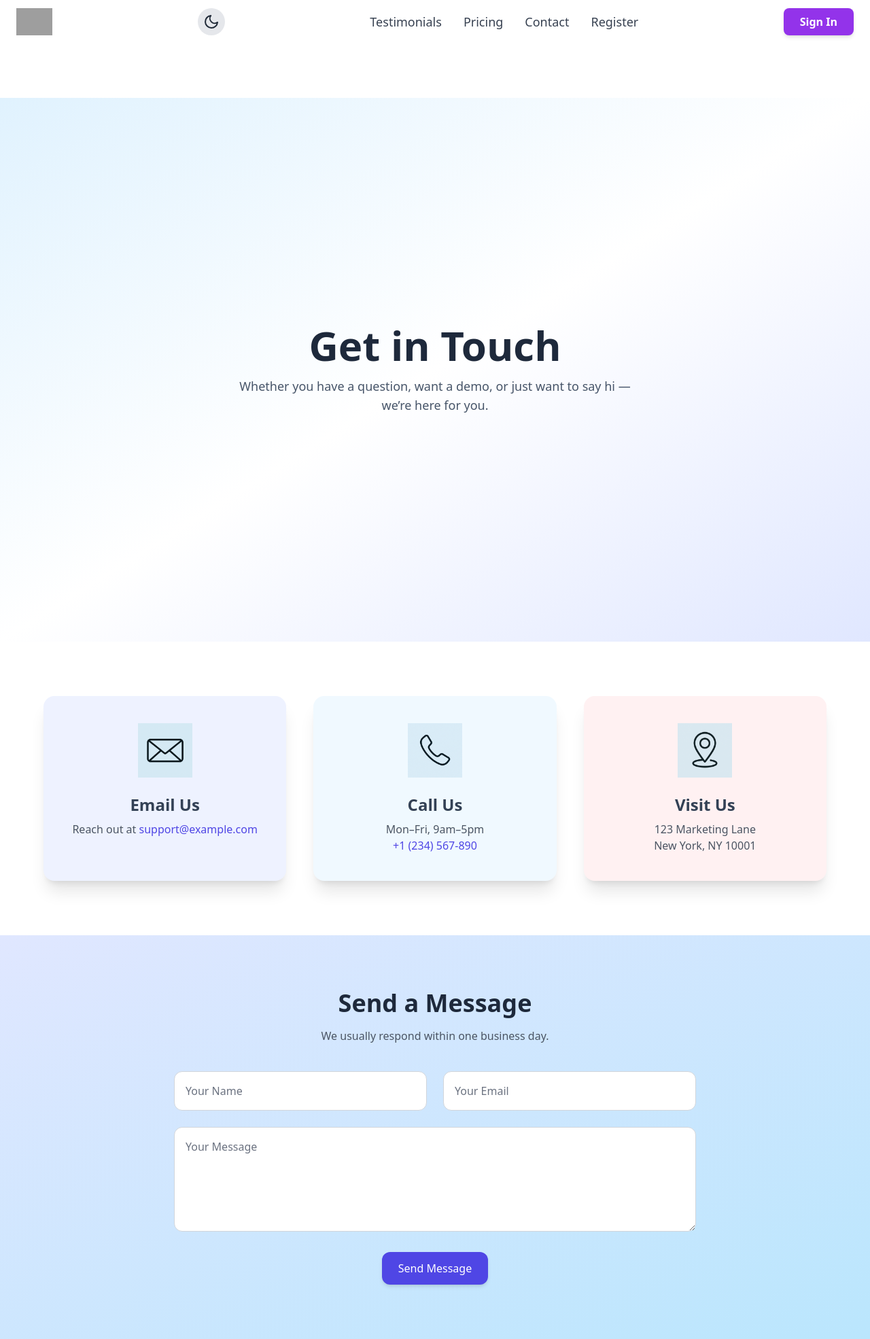
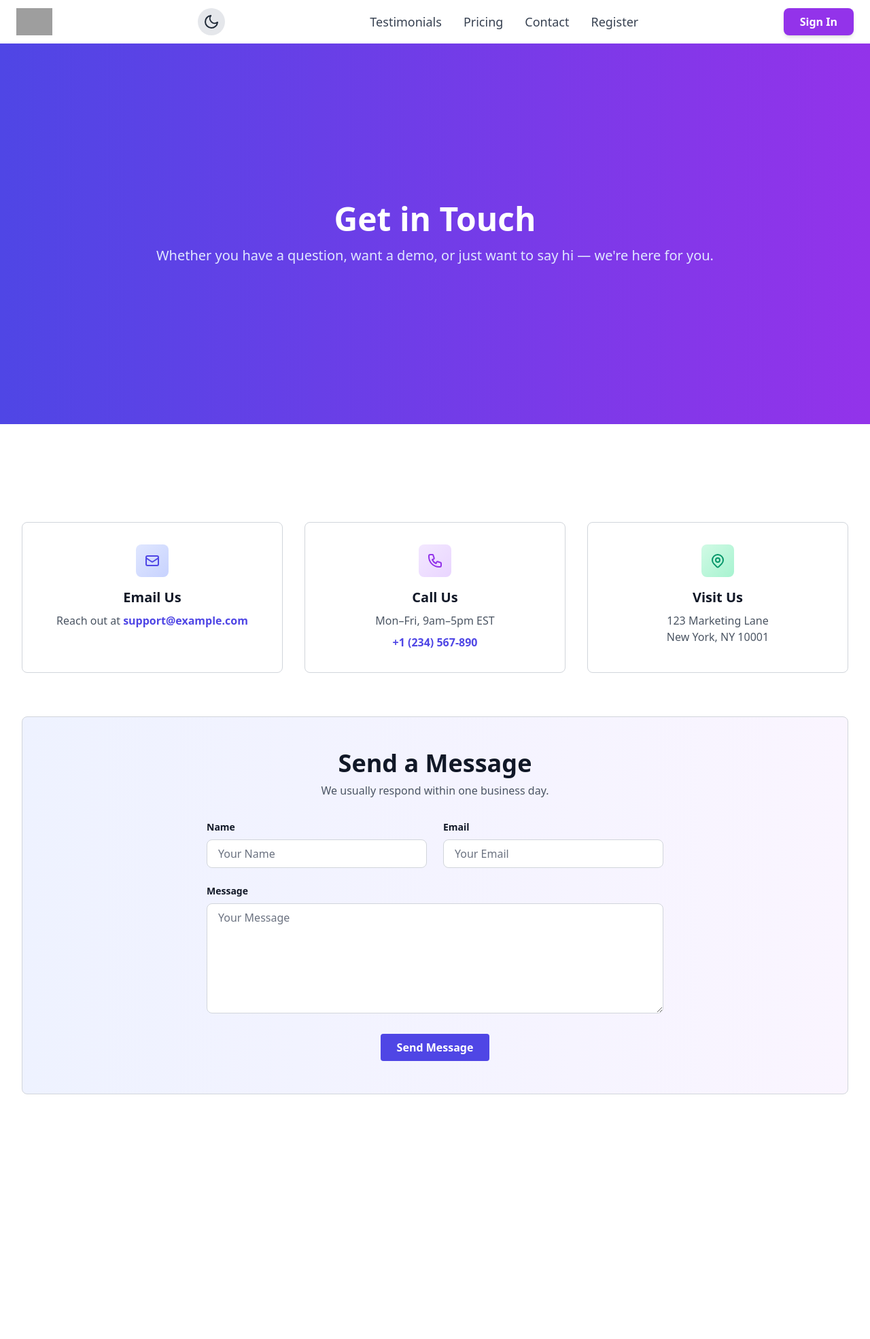
Before and after one commit to cooleymike/marketing, a Django app: page /contact/ in a window 1280 px wide. Shown: the whole page at 68% size. After the commit the page ends 1610 px from the top, so only its background shows below. Run offline with Django 4.2, Linux system fonts and the light colour scheme; some libraries are stand-ins or nearby versions; grey boxes are pictures that could not be loaded.

Commit message:
redesign contact page, improved layout (#25)

```diff
--- a/core/templates/contact.html
+++ b/core/templates/contact.html
@@ -1,54 +1,106 @@
 {% extends "base.html" %}
-{% block title %}Contact Us{% endblock %}
+{% block title %}Contact Us – My Marketing App{% endblock %}
+
+{% block hero %}
+<section class="bg-gradient-to-r from-indigo-600 to-purple-600 text-white text-center py-32 px-4 min-h-[70vh] flex flex-col justify-center">
+    <h1 class="text-4xl md:text-5xl font-bold">
+        Get in Touch
+    </h1>
+    <p class="text-lg md:text-xl mt-4 text-indigo-100">
+        Whether you have a question, want a demo, or just want to say hi — we're here for you.
+    </p>
+</section>
+{% endblock %}
+
 {% block content %}
+<div class="max-w-7xl mx-auto px-4 sm:px-6 lg:px-8 py-16">
 
-<!-- Hero Section -->
-<section class="h-screen flex flex-col justify-center items-center bg-gradient-to-br from-sky-100 via-white to-indigo-100 dark:from-gray-900 dark:via-gray-800 dark:to-gray-900">
-  <h1 class="text-5xl md:text-6xl font-extrabold text-slate-800 dark:text-white text-center mb-4">Get in Touch</h1>
-  <p class="text-lg text-slate-600 dark:text-gray-300 text-center max-w-xl">Whether you have a question, want a demo, or just want to say hi — we’re here for you.</p>
-</section>
+    {# Contact Methods #}
+    <div class="grid grid-cols-1 md:grid-cols-3 gap-8 mb-16">
 
-<!-- Contact Cards -->
-<section class="py-20 px-6 md:px-16 bg-white dark:bg-gray-900">
-  <div class="grid md:grid-cols-3 gap-10">
-
-    <div class="feature-card bg-indigo-50 dark:bg-gray-800 rounded-2xl shadow-xl p-10 transform hover:-translate-y-2 hover:rotate-1 transition-all duration-500 text-center">
-      <img src="/static/images/mail.png" alt="Email" class="h-20 mb-6 mx-auto animate-fade-in">
-      <h3 class="text-2xl font-bold text-slate-700 dark:text-white">Email Us</h3>
-      <p class="text-gray-600 dark:text-gray-300 mt-2">Reach out at <a href="mailto:support@example.com" class="text-indigo-600 dark:text-indigo-400 hover:underline">support@example.com</a></p>
+        {# Email #}
+        <div class="border border-gray-300 dark:border-gray-600 rounded-lg p-8 bg-white dark:bg-gray-800 hover:shadow-lg transition duration-200 text-center">
+            <div class="w-12 h-12 bg-gradient-to-br from-indigo-100 to-indigo-200 dark:from-indigo-900 dark:to-indigo-800 rounded-lg flex items-center justify-center mb-4 mx-auto">
+                <svg class="w-6 h-6 text-indigo-600 dark:text-indigo-300" fill="none" stroke="currentColor" viewBox="0 0 24 24">
+                    <path stroke-linecap="round" stroke-linejoin="round" stroke-width="2" d="M3 8l7.89 5.26a2 2 0 002.22 0L21 8M5 19h14a2 2 0 002-2V7a2 2 0 00-2-2H5a2 2 0 00-2 2v10a2 2 0 002 2z" />
+                </svg>
+            </div>
+            <h3 class="text-xl font-bold text-gray-900 dark:text-white mb-2">Email Us</h3>
+            <p class="text-gray-600 dark:text-gray-300">
+                Reach out at <a href="mailto:support@example.com" class="text-indigo-600 dark:text-indigo-400 hover:underline font-semibold">support@example.com</a>
+            </p>
         </div>
 
-    <div class="feature-card bg-sky-50 dark:bg-gray-800 rounded-2xl shadow-xl p-10 transform hover:-translate-y-2 hover:-rotate-1 transition-all duration-500 text-center">
-      <img src="/static/images/phone.png" alt="Phone" class="h-20 mb-6 mx-auto animate-fade-in">
-      <h3 class="text-2xl font-bold text-slate-700 dark:text-white">Call Us</h3>
-      <p class="text-gray-600 dark:text-gray-300 mt-2">Mon–Fri, 9am–5pm<br><a href="tel:+1234567890" class="text-indigo-600 dark:text-indigo-400 hover:underline">+1 (234) 567-890</a></p>
+        {# Phone #}
+        <div class="border border-gray-300 dark:border-gray-600 rounded-lg p-8 bg-white dark:bg-gray-800 hover:shadow-lg transition duration-200 text-center">
+            <div class="w-12 h-12 bg-gradient-to-br from-purple-100 to-purple-200 dark:from-purple-900 dark:to-purple-800 rounded-lg flex items-center justify-center mb-4 mx-auto">
+                <svg class="w-6 h-6 text-purple-600 dark:text-purple-300" fill="none" stroke="currentColor" viewBox="0 0 24 24">
+                    <path stroke-linecap="round" stroke-linejoin="round" stroke-width="2" d="M3 5a2 2 0 012-2h3.28a1 1 0 01.948.684l1.498 4.493a1 1 0 01-.502 1.21l-2.257 1.13a11.042 11.042 0 005.516 5.516l1.13-2.257a1 1 0 011.21-.502l4.493 1.498a1 1 0 01.684.949V19a2 2 0 01-2 2h-1C9.716 21 3 14.284 3 6V5z" />
+                </svg>
+            </div>
+            <h3 class="text-xl font-bold text-gray-900 dark:text-white mb-2">Call Us</h3>
+            <p class="text-gray-600 dark:text-gray-300 mb-2">Mon–Fri, 9am–5pm EST</p>
+            <a href="tel:+1234567890" class="text-indigo-600 dark:text-indigo-400 hover:underline font-semibold">+1 (234) 567-890</a>
         </div>
 
-    <div class="feature-card bg-rose-50 dark:bg-gray-800 rounded-2xl shadow-xl p-10 transform hover:-translate-y-2 hover:scale-105 transition-all duration-500 text-center">
-      <img src="/static/images/location.png" alt="Location" class="h-20 mb-6 mx-auto animate-fade-in">
-      <h3 class="text-2xl font-bold text-slate-700 dark:text-white">Visit Us</h3>
-      <p class="text-gray-600 dark:text-gray-300 mt-2">123 Marketing Lane<br>New York, NY 10001</p>
+        {# Location #}
+        <div class="border border-gray-300 dark:border-gray-600 rounded-lg p-8 bg-white dark:bg-gray-800 hover:shadow-lg transition duration-200 text-center">
+            <div class="w-12 h-12 bg-gradient-to-br from-emerald-100 to-emerald-200 dark:from-emerald-900 dark:to-emerald-800 rounded-lg flex items-center justify-center mb-4 mx-auto">
+                <svg class="w-6 h-6 text-emerald-600 dark:text-emerald-300" fill="none" stroke="currentColor" viewBox="0 0 24 24">
+                    <path stroke-linecap="round" stroke-linejoin="round" stroke-width="2" d="M17.657 16.657L13.414 20.9a1.998 1.998 0 01-2.827 0l-4.244-4.243a8 8 0 1111.314 0z" />
+                    <path stroke-linecap="round" stroke-linejoin="round" stroke-width="2" d="M15 11a3 3 0 11-6 0 3 3 0 016 0z" />
+                </svg>
+            </div>
+            <h3 class="text-xl font-bold text-gray-900 dark:text-white mb-2">Visit Us</h3>
+            <p class="text-gray-600 dark:text-gray-300">
+                123 Marketing Lane<br>
+                New York, NY 10001
+            </p>
         </div>
 
     </div>
-</section>
 
-<!-- Contact Form Section -->
-<section class="py-20 bg-gradient-to-br from-indigo-100 to-sky-200 dark:from-gray-800 dark:to-gray-700">
-  <div class="max-w-3xl mx-auto text-center">
-    <h2 class="text-4xl font-bold text-slate-800 dark:text-white">Send a Message</h2>
-    <p class="mt-4 text-gray-600 dark:text-gray-300">We usually respond within one business day.</p>
+    {# Contact Form Section #}
+    <div class="border border-gray-300 dark:border-gray-600 rounded-lg p-8 md:p-12 bg-gradient-to-r from-indigo-50 to-purple-50 dark:from-indigo-900 dark:to-purple-900">
+        <div class="max-w-2xl mx-auto">
+            <h2 class="text-3xl md:text-4xl font-bold text-gray-900 dark:text-white mb-2 text-center">
+                Send a Message
+            </h2>
+            <p class="text-gray-600 dark:text-gray-300 text-center mb-8">
+                We usually respond within one business day.
+            </p>
 
-    <form method="post" class="mt-10 space-y-6">
+            <form method="post" class="space-y-6">
                 {% csrf_token %}
-      <div class="grid md:grid-cols-2 gap-6">
-        <input type="text" name="name" placeholder="Your Name" required class="w-full p-4 rounded-xl border border-gray-300 dark:border-gray-600 bg-white dark:bg-gray-800 text-gray-900 dark:text-white">
-        <input type="email" name="email" placeholder="Your Email" required class="w-full p-4 rounded-xl border border-gray-300 dark:border-gray-600 bg-white dark:bg-gray-800 text-gray-900 dark:text-white">
+
+                <div class="grid grid-cols-1 md:grid-cols-2 gap-6">
+                    <div>
+                        <label for="name" class="block text-sm font-semibold text-gray-900 dark:text-white mb-2">Name</label>
+                        <input type="text" id="name" name="name" placeholder="Your Name" required
+                               class="w-full px-4 py-2 rounded-lg border border-gray-300 dark:border-gray-600 bg-white dark:bg-gray-800 text-gray-900 dark:text-white placeholder-gray-500 dark:placeholder-gray-400 focus:ring-2 focus:ring-indigo-500 focus:border-transparent transition">
                     </div>
-      <textarea name="message" placeholder="Your Message" rows="5" required class="w-full p-4 rounded-xl border border-gray-300 dark:border-gray-600 bg-white dark:bg-gray-800 text-gray-900 dark:text-white"></textarea>
-      <button type="submit" class="bg-indigo-600 text-white px-6 py-3 rounded-xl shadow-md hover:bg-indigo-700 transition">Send Message</button>
+                    <div>
+                        <label for="email" class="block text-sm font-semibold text-gray-900 dark:text-white mb-2">Email</label>
+                        <input type="email" id="email" name="email" placeholder="Your Email" required
+                               class="w-full px-4 py-2 rounded-lg border border-gray-300 dark:border-gray-600 bg-white dark:bg-gray-800 text-gray-900 dark:text-white placeholder-gray-500 dark:placeholder-gray-400 focus:ring-2 focus:ring-indigo-500 focus:border-transparent transition">
+                    </div>
+                </div>
+
+                <div>
+                    <label for="message" class="block text-sm font-semibold text-gray-900 dark:text-white mb-2">Message</label>
+                    <textarea id="message" name="message" placeholder="Your Message" rows="6" required
+                              class="w-full px-4 py-2 rounded-lg border border-gray-300 dark:border-gray-600 bg-white dark:bg-gray-800 text-gray-900 dark:text-white placeholder-gray-500 dark:placeholder-gray-400 focus:ring-2 focus:ring-indigo-500 focus:border-transparent transition"></textarea>
+                </div>
+
+                <div class="text-center">
+                    <button type="submit"
+                            class="bg-indigo-600 hover:bg-indigo-700 active:bg-indigo-800 text-white px-6 py-2 rounded font-semibold transition duration-150">
+                        Send Message
+                    </button>
+                </div>
             </form>
         </div>
-</section>
+    </div>
 
+</div>
 {% endblock %}
```
Lines whose indentation alone changed are shown as unchanged.
